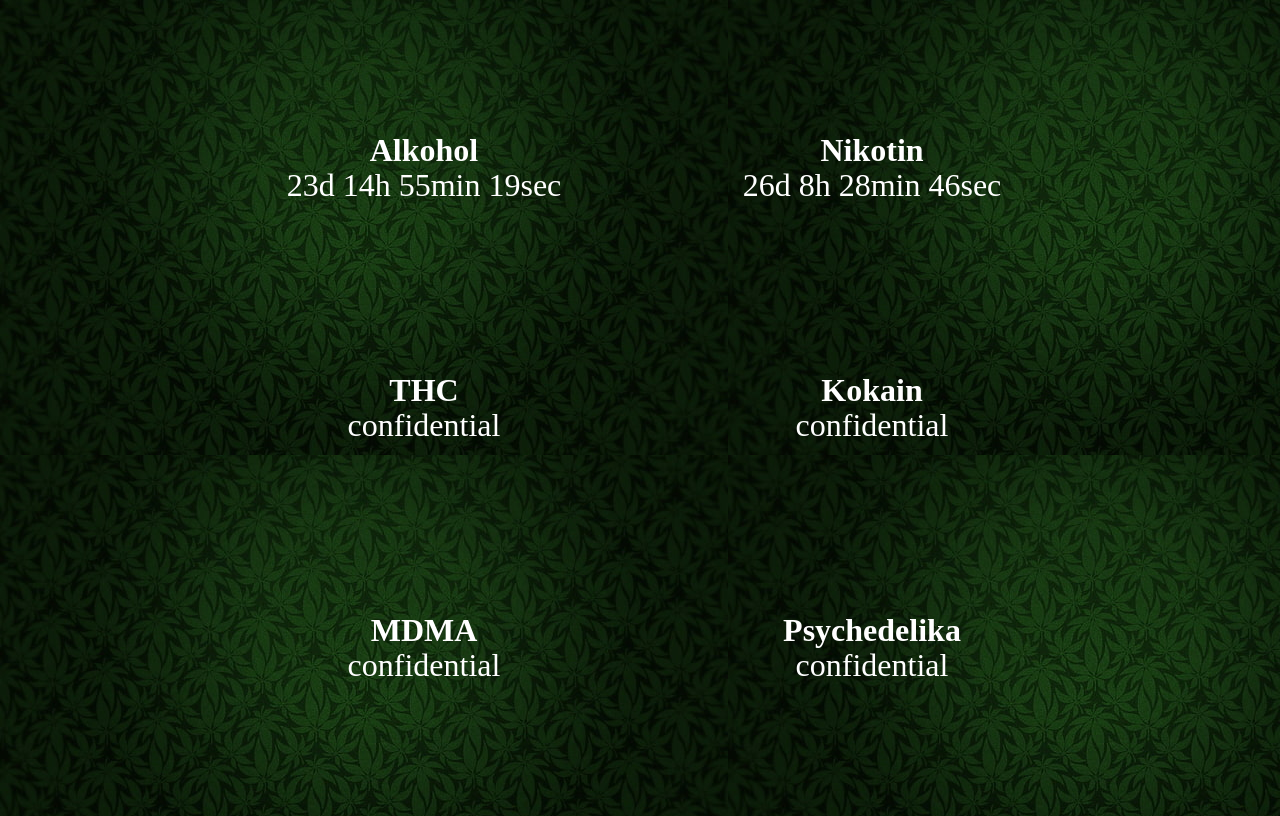
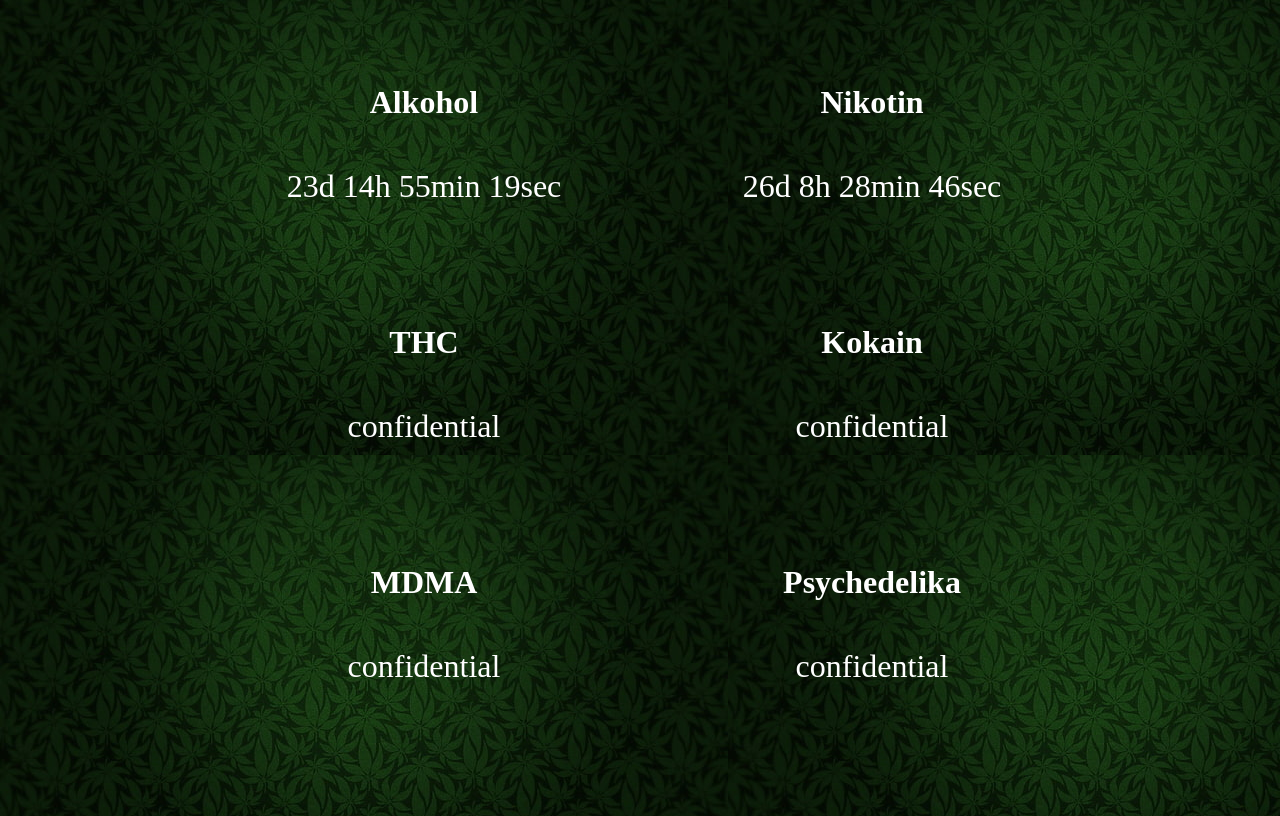
Before and after one commit to Subliness/dobe, a plain HTML site: page index.html in a window 1280 px wide. Drawn offline with Linux system fonts and the light colour scheme.

Commit message:
Update index.html

```diff
--- a/index.html
+++ b/index.html
@@ -26,37 +26,37 @@
 			.Alki{
 				display: grid;
 				grid-area: 2/2;
-				grid-template: 35% 1fr 1fr 35%/1fr;
+				grid-template: 15% 1fr 1fr 15%/1fr;
 			}
 
 			.Niki{
 				display: grid;
 				grid-area: 2/3;
-				grid-template: 35% 1fr 1fr 35%/1fr;
+				grid-template: 15% 1fr 1fr 15%/1fr;
 			}
 
 			.THi{
 				display: grid;
 				grid-area: 3/2;
-				grid-template: 35% 1fr 1fr 35%/1fr;
+				grid-template: 15% 1fr 1fr 15%/1fr;
 			}
 
 			.Kokai{
 				display: grid;
 				grid-area: 3/3;
-				grid-template: 35% 1fr 1fr 35%/1fr;
+				grid-template: 15% 1fr 1fr 15%/1fr;
 			}
 
 			.MDMi{
 				display: grid;
 				grid-area: 4/2;
-				grid-template: 35% 1fr 1fr 35%/1fr;
+				grid-template: 15% 1fr 1fr 15%/1fr;
 			}
 
 			.andi{
 				display: grid;
 				grid-area: 4/3;
-				grid-template: 35% 1fr 1fr 35%/1fr;
+				grid-template: 15% 1fr 1fr 15%/1fr;
 			}
 
 			.upAlki{
```
